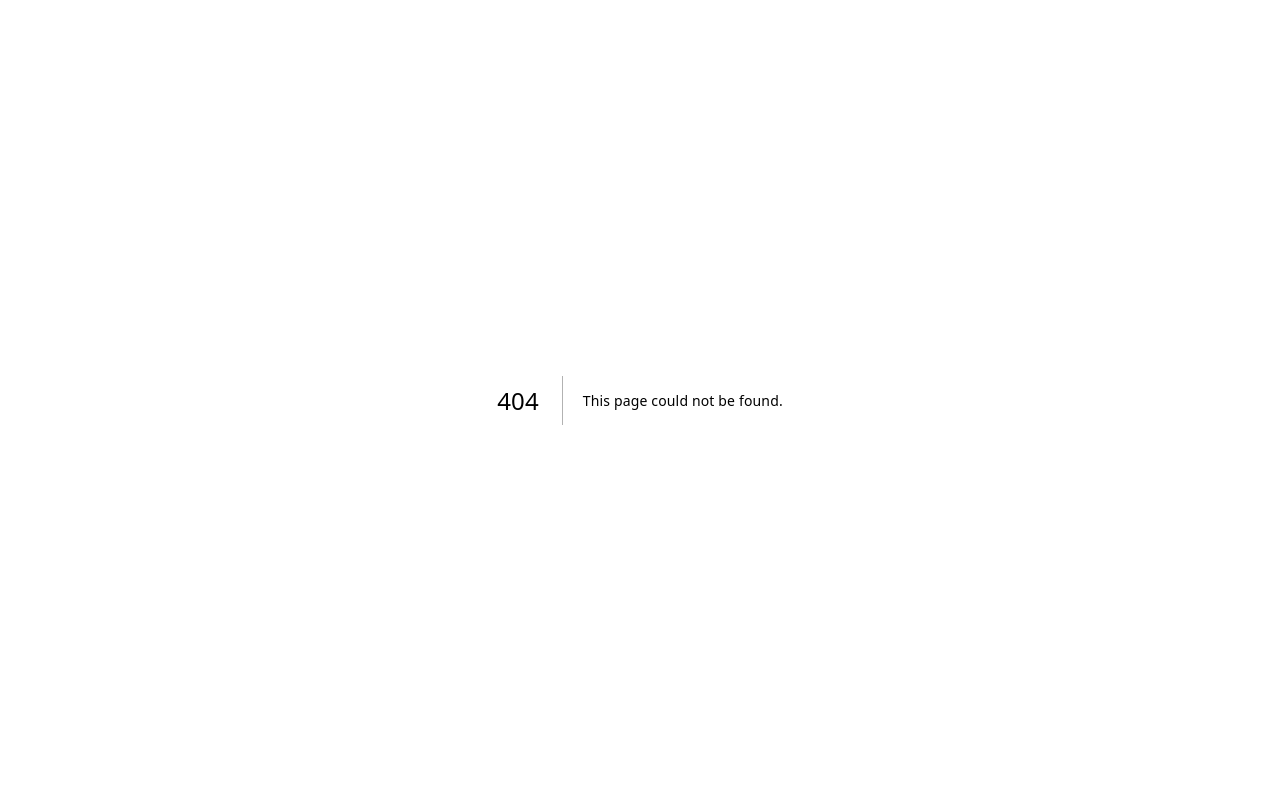
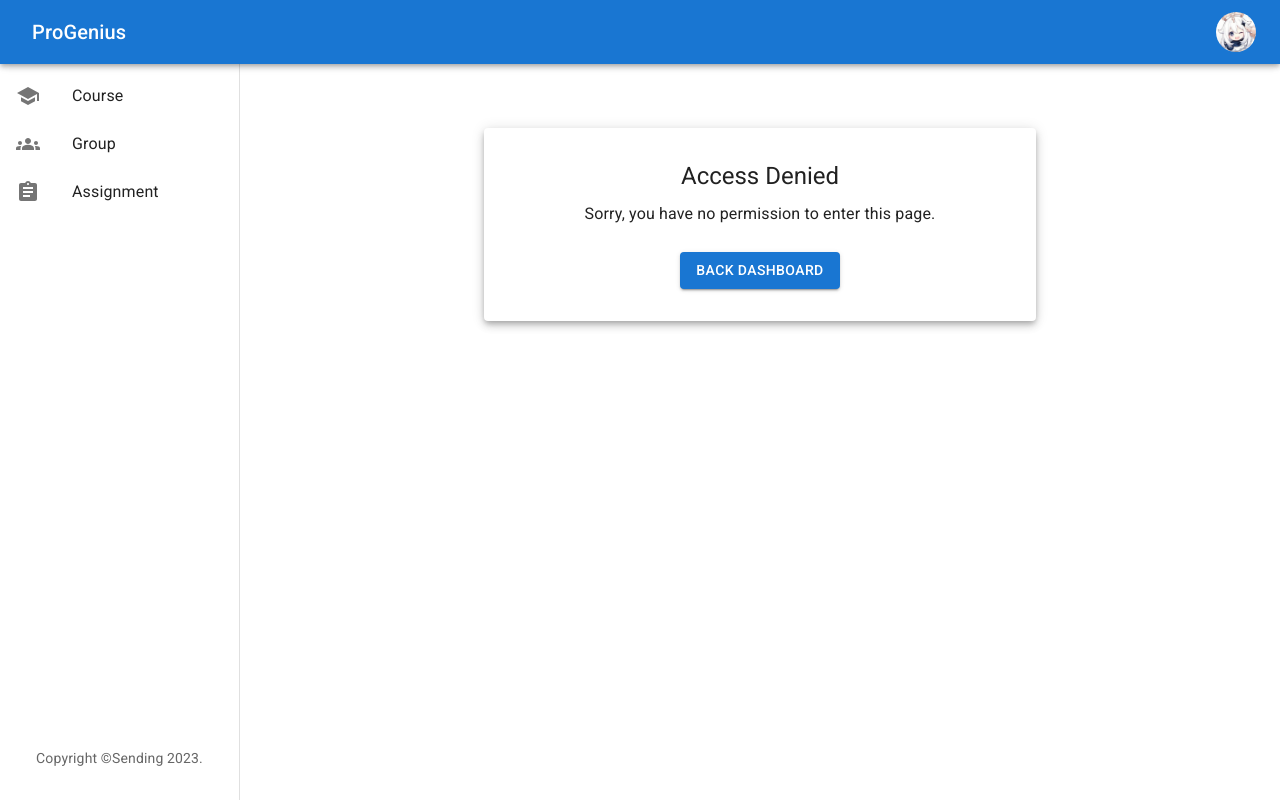
Before and after one commit to SUSTechOOAD2023/OOAD-FrontEnd, a Next.js app: page /dashboard/accessDenied in a window 1280 px wide. Before the commit this address had no page. Built offline with nearby package versions, Linux system fonts and the light colour scheme; no server answers.

Commit message:
add access denied page

```diff
--- /dev/null
+++ b/src/app/dashboard/accessDenied/page.tsx
@@ -0,0 +1,27 @@
+import React from 'react';
+import { Container, Paper, Typography, Button } from '@mui/material';
+
+const Page = () => {
+    return (
+        <Container component="main" maxWidth="sm" sx={{ mt: 8 }}>
+            <Paper elevation={5} sx={{ p: 4, display: 'flex', flexDirection: 'column', alignItems: 'center' }}>
+                <Typography variant="h5" component="h1" gutterBottom>
+                    Access Denied
+                </Typography>
+                <Typography variant="subtitle1">
+                    Sorry, you have no permission to enter this page.
+                </Typography>
+                <Button
+                    variant="contained"
+                    color="primary"
+                    sx={{ mt: 3 }}
+                    href="/dashboard"
+                >
+                    Back dashboard
+                </Button>
+            </Paper>
+        </Container>
+    );
+};
+
+export default Page;
--- a/src/middleware.ts
+++ b/src/middleware.ts
@@ -15,7 +15,7 @@ export async function middleware(req: NextRequest) {
   if (pathname.endsWith('viewInvitation')) {
     const identity = await getIdentity()
     if (identity !== 'admin')
-      return NextResponse.redirect(new URL('/dashboard', req.url))
+      return NextResponse.redirect(new URL('/dashboard/accessDenied', req.url))
   }
 
   return NextResponse.next(); // 继续处理请求
```
